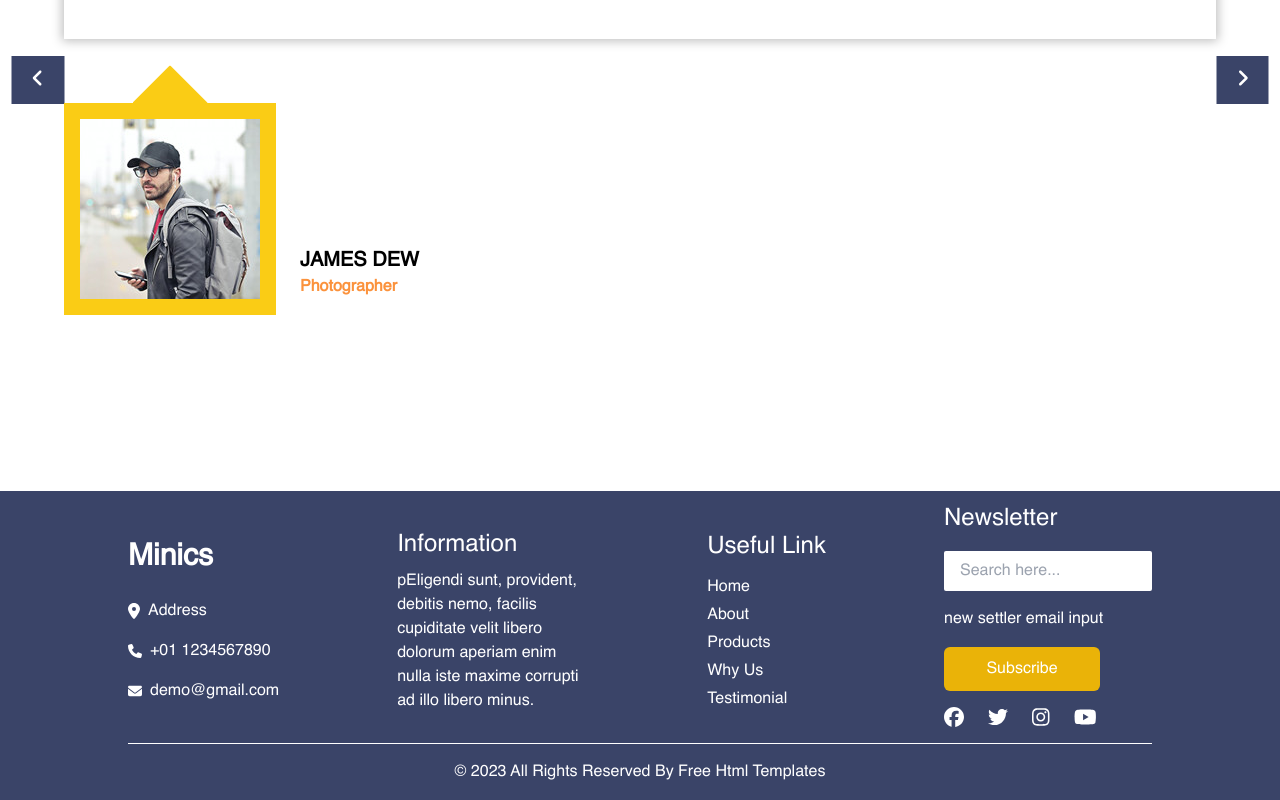
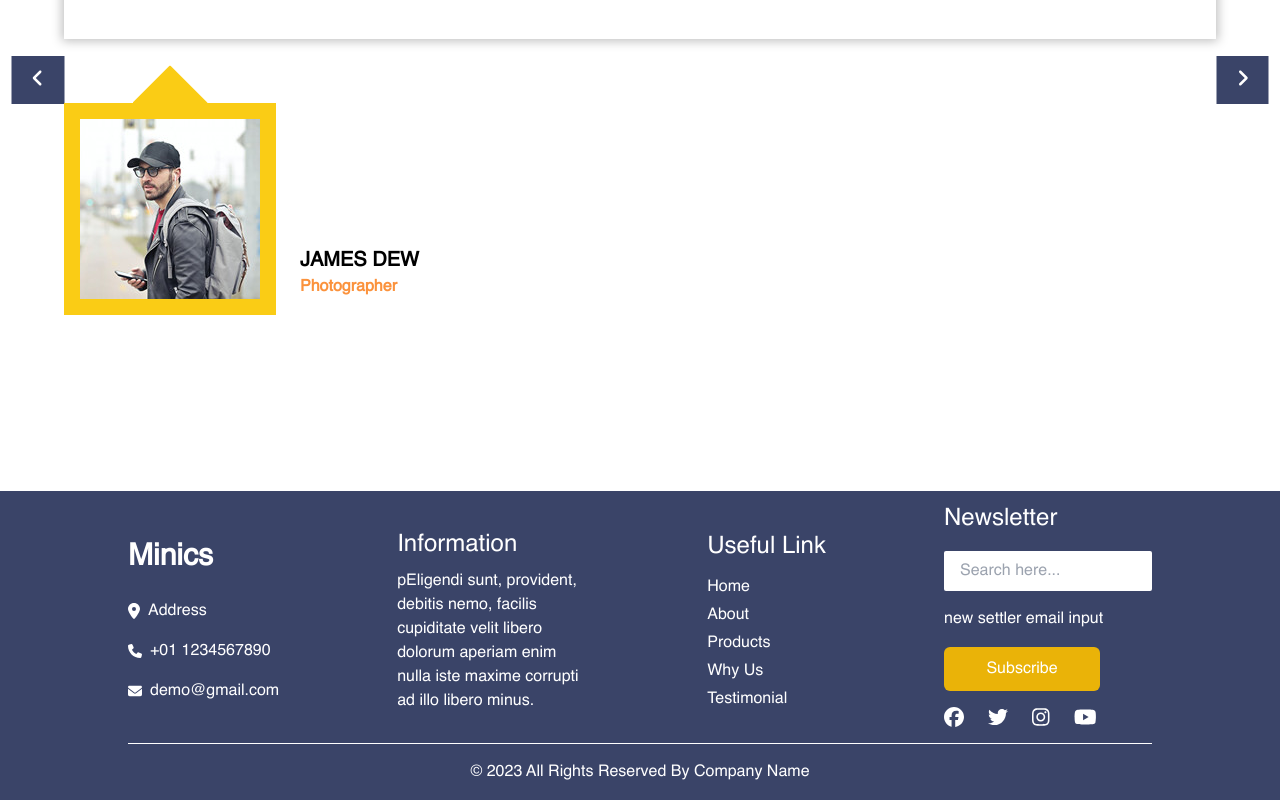
Before and after one commit to AdelHefny/Ecommerce, a Next.js app: page / in a window 1280 px wide. Shown: the part 3624-4424 px from the top of the page. Built offline with nearby package versions, Linux system fonts and the light colour scheme.

Commit message:
changing footer

```diff
--- a/src/app/components/footer/footer.tsx
+++ b/src/app/components/footer/footer.tsx
@@ -80,8 +80,7 @@ function Footer() {
         </div>
         <div className="border-white flex py-4 justify-center items-center copyRights">
           <h1>
-            © {new Date().getFullYear()} All Rights Reserved By Free Html
-            Templates
+            © {new Date().getFullYear()} All Rights Reserved By Company Name
           </h1>
         </div>
       </div>
```
